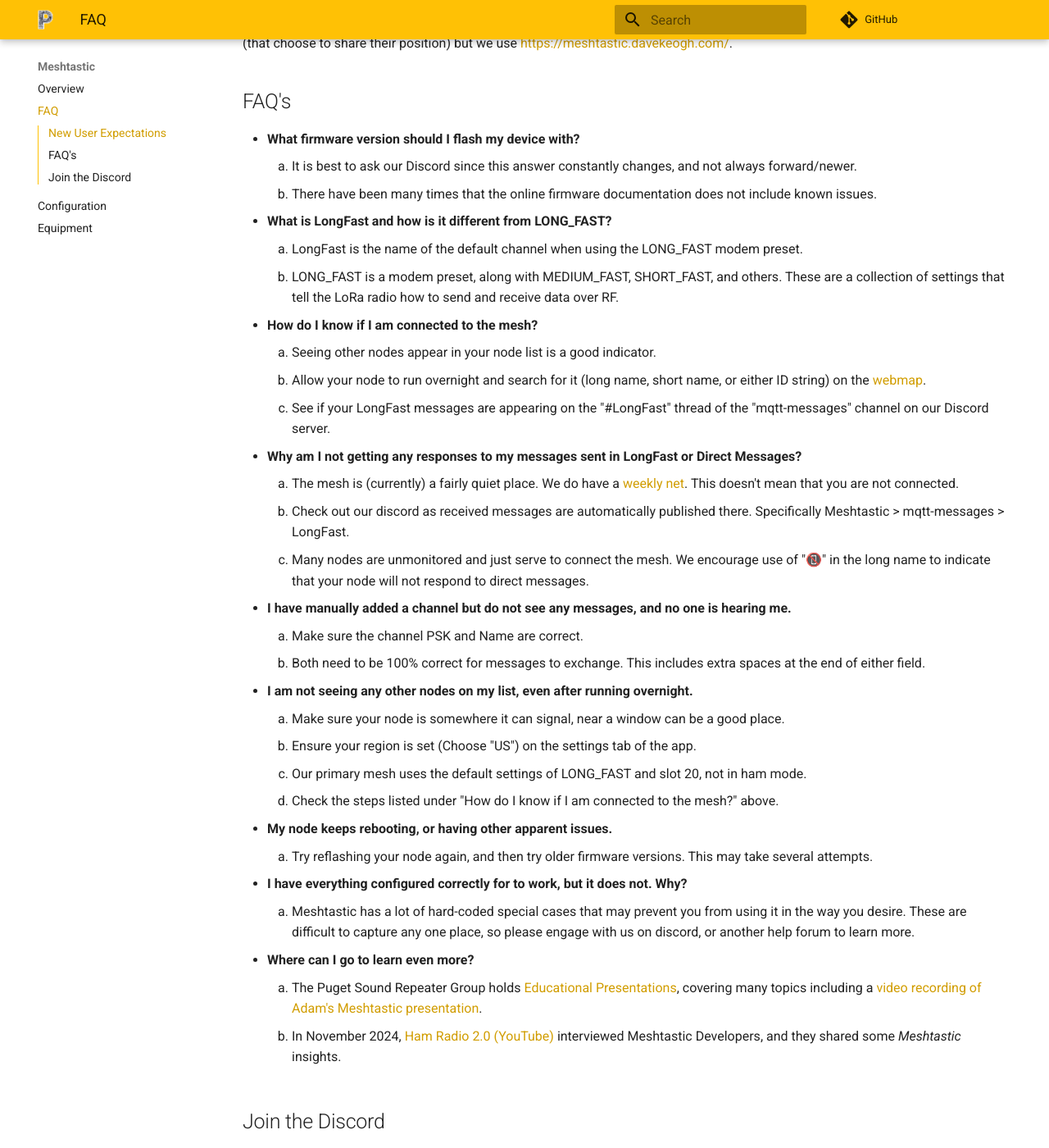
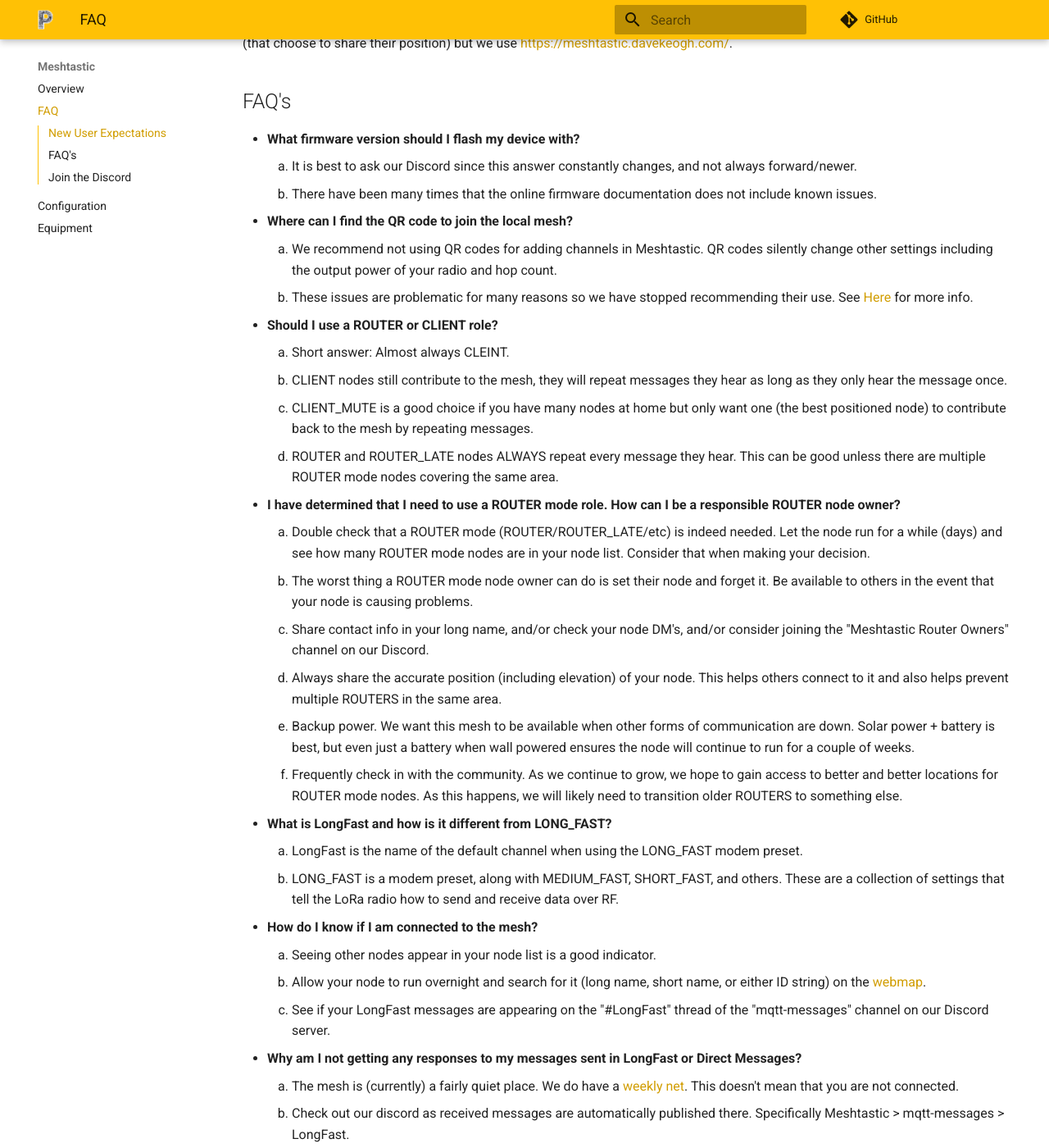
Before and after one commit to pugetmesh/pugetmesh.github.io, an MkDocs documentation site: the page built from docs/meshtastic/faq.md, in a window 1280 px wide and 1400 px high, scrolled down 381 px. Shown: the whole window at 82% size. Built offline with MkDocs 1.6.1 and Material for MkDocs 9.7.7, drawn with Linux system fonts in a browser that asks for light colours; comment, search, counter and statistics services are not loaded.

Commit message:
Updated Meshtastic equipment page with pictures. Added more ROUTER info to Meshtastic FAQ. Added LongFast info to channel list for Meshtastic.

```diff
--- a/docs/meshtastic/faq.md
+++ b/docs/meshtastic/faq.md
@@ -9,6 +9,21 @@
 * **What firmware version should I flash my device with?**
     1. It is best to ask our Discord since this answer constantly changes, and not always forward/newer.
     1. There have been many times that the online firmware documentation does not include known issues.
+* **Where can I find the QR code to join the local mesh?**
+    1. We recommend not using QR codes for adding channels in Meshtastic. QR codes silently change other settings including the output power of your radio and hop count.
+    1. These issues are problematic for many reasons so we have stopped recommending their use. See [Here](/meshtastic/config/#local-channels) for more info.
+* **Should I use a ROUTER or CLIENT role?**
+    1. Short answer: Almost always CLEINT.
+    1. CLIENT nodes still contribute to the mesh, they will repeat messages they hear as long as they only hear the message once.
+    1. CLIENT_MUTE is a good choice if you have many nodes at home but only want one (the best positioned node) to contribute back to the mesh by repeating messages.
+    1. ROUTER and ROUTER_LATE nodes ALWAYS repeat every message they hear. This can be good unless there are multiple ROUTER mode nodes covering the same area.
+* **I have determined that I need to use a ROUTER mode role. How can I be a responsible ROUTER node owner?**
+    1. Double check that a ROUTER mode (ROUTER/ROUTER_LATE/etc) is indeed needed. Let the node run for a while (days) and see how many ROUTER mode nodes are in your node list. Consider that when making your decision.
+    1. The worst thing a ROUTER mode node owner can do is set their node and forget it. Be available to others in the event that your node is causing problems.
+    1. Share contact info in your long name, and/or check your node DM's, and/or consider joining the "Meshtastic Router Owners" channel on our Discord.
+    1. Always share the accurate position (including elevation) of your node. This helps others connect to it and also helps prevent multiple ROUTERS in the same area.
+    1. Backup power. We want this mesh to be available when other forms of communication are down. Solar power + battery is best, but even just a battery when wall powered ensures the node will continue to run for a couple of weeks.
+    1. Frequently check in with the community. As we continue to grow, we hope to gain access to better and better locations for ROUTER mode nodes. As this happens, we will likely need to transition older ROUTERS to something else.
 * **What is LongFast and how is it different from LONG_FAST?**
     1. LongFast is the name of the default channel when using the LONG_FAST modem preset.
     1. LONG_FAST is a modem preset, along with MEDIUM_FAST, SHORT_FAST, and others. These are a collection of settings that tell the LoRa radio how to send and receive data over RF.
```
Also changed, not shown: docs/meshtastic/config.md (+8 -1 lines), docs/meshtastic/equipment.md (+8 -6 lines), docs/meshtastic/index.md (+2 -2 lines), docs/media/ClearviewNodeMap.png (added), docs/media/SkywayRadioNodeMap.png (added).
